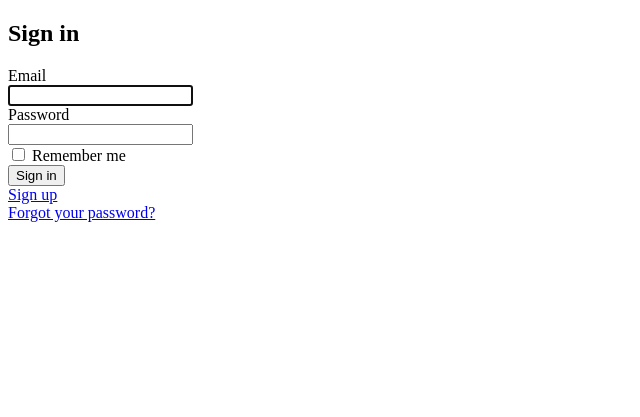
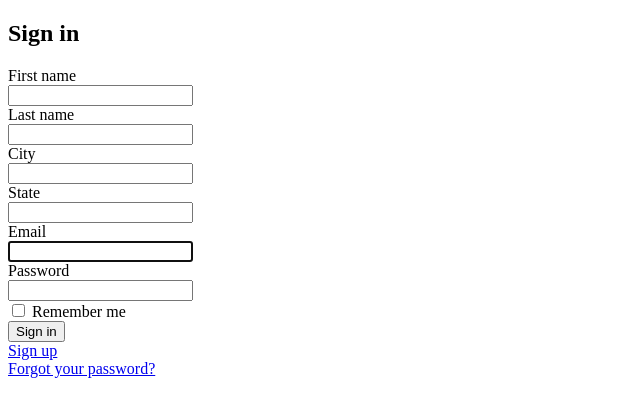
Before and after one commit to AmalHussein/design_melodrama, a Rails app: page /users/sign_in in a window 1280 px wide. Shown: the top 417 px of the page, without its empty margins (0-640 px from the left). Run offline with Rails 7, Linux system fonts and the light colour scheme; some libraries are stand-ins or nearby versions.

Commit message:
added fields to the users table, and change the view to reflect new field for new user

```diff
--- a/app/controllers/application_controller.rb
+++ b/app/controllers/application_controller.rb
@@ -6,7 +6,7 @@ class ApplicationController < ActionController::Base
  protected
 
   def configure_permitted_parameters
-    devise_parameter_sanitizer.for(:account_update) << :first_name << :last_name << :age << :gender << :city << :state << :image << :type
+    devise_parameter_sanitizer.for(:account_update) << :first_name << :last_name << :age << :gender << :city << :state << :image
   end
 
 end
--- a/app/views/devise/sessions/new.html.erb
+++ b/app/views/devise/sessions/new.html.erb
@@ -1,6 +1,19 @@
 <h2>Sign in</h2>
 
 <%= form_for(resource, :as => resource_name, :url => session_path(resource_name)) do |f| %>
+
+	<div><%= f.label :first_name %><br />
+  <%= f.password_field :first_name%></div>
+
+  <div><%= f.label :last_name %><br />
+  <%= f.password_field :last_name%></div>
+
+  <div><%= f.label :city %><br />
+  <%= f.password_field :city %></div>
+
+  <div><%= f.label :state %><br />
+  <%= f.password_field :state%></div>
+
   <div><%= f.label :email %><br />
   <%= f.email_field :email, :autofocus => true %></div>
 
--- a/db/migrate/20131203170046_devise_create_users.rb
+++ b/db/migrate/20131203170046_devise_create_users.rb
@@ -4,6 +4,10 @@ class DeviseCreateUsers < ActiveRecord::Migration
       ## Database authenticatable
       t.string :email,              :null => false, :default => ""
       t.string :encrypted_password, :null => false, :default => ""
+      t.text  :first_name
+      t.text :last_name
+      t.text :city
+      t.text :state
 
       ## Recoverable
       t.string   :reset_password_token
```
Also changed, not shown: db/schema.rb.
